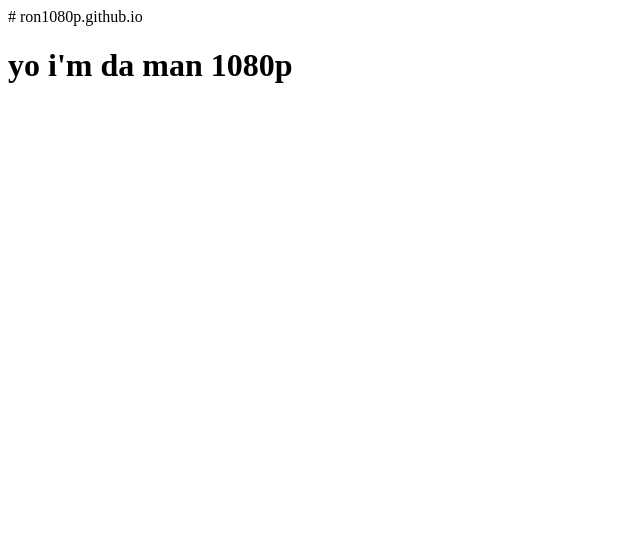
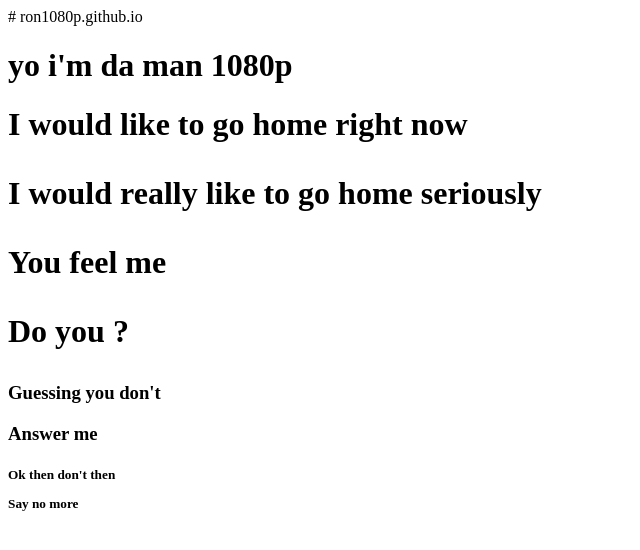
Before and after one commit to Ron1080p/ron1080p.github.io, a plain HTML site: page index.html in a window 1280 px wide. Shown: the whole page, without its empty margins (0-640 px from the left). Drawn offline with Linux system fonts and the light colour scheme.

Commit message:
Update index.html

```diff
--- a/index.html
+++ b/index.html
@@ -1,3 +1,30 @@
 # ron1080p.github.io
 
 <h1> yo i'm da man 1080p </h1>
+
+<!DOCTYPE html>
+<html>
+
+	<head>
+		<title>
+	    	Headings & Paragraphs
+		</title>
+	</head>
+	<body>
+		<h1>I would like to go home right now
+
+		<p>I would really like to go home seriously
+
+	</body>
+	    <h1>You feel me
+
+	    <p>Do you ?
+	<body>
+	    <h3>Guessing you don't
+
+	    <p>Answer me
+	</body>
+
+	    <h5>Ok then don't then
+
+	    <p>Say no more
```
